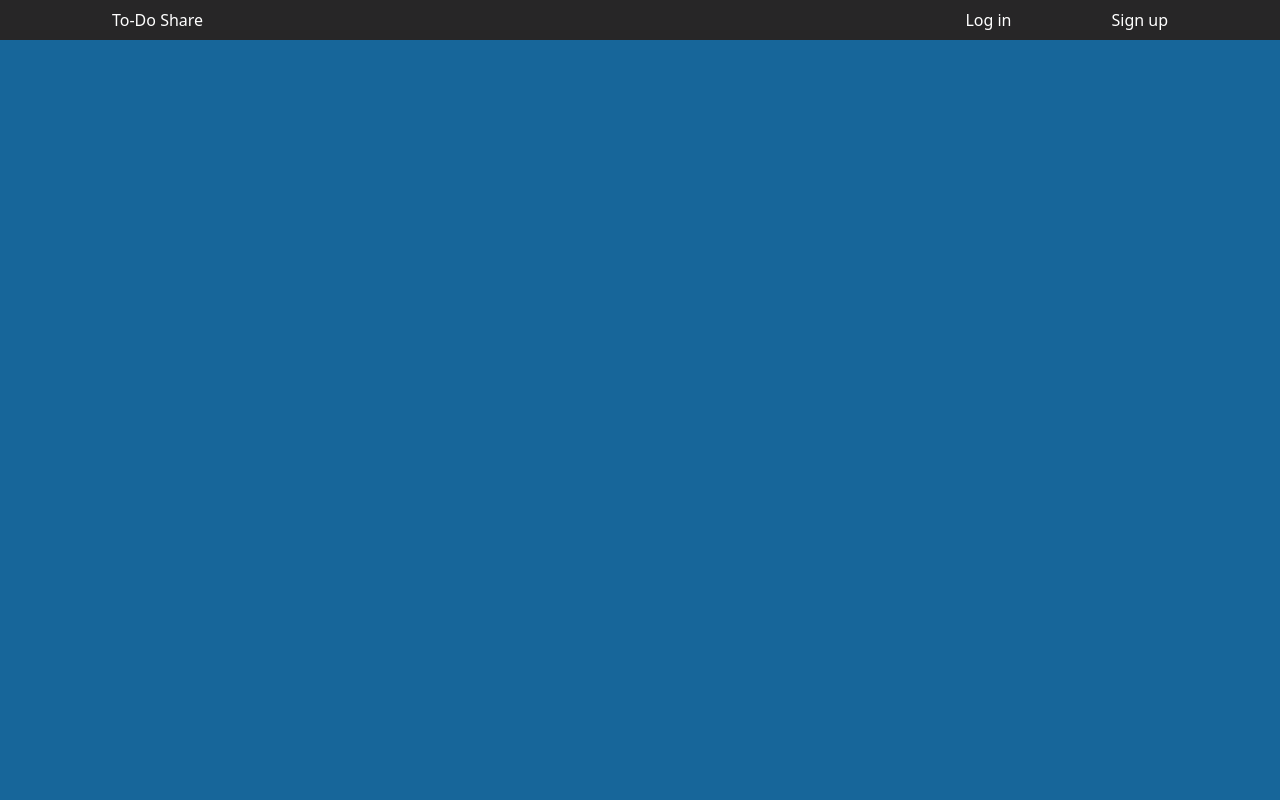
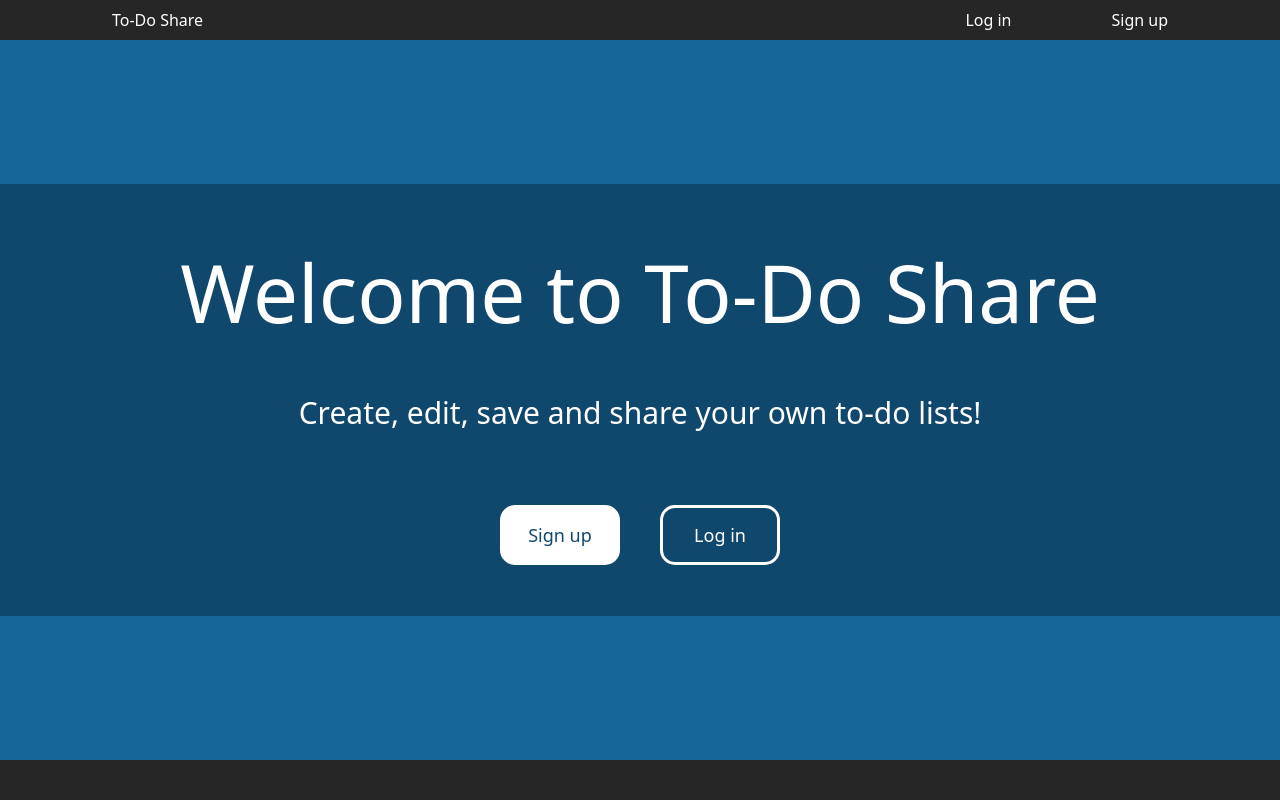
Before and after one commit to BolognaKenshin/to-do-list, a Flask app: page / in a window 1280 px wide. Run offline with Flask 3, Linux system fonts and the light colour scheme; some libraries are stand-ins or nearby versions.

Commit message:
Main Branch

```diff
--- a/main.py
+++ b/main.py
@@ -1,5 +1,6 @@
 from flask import Flask, render_template
 from flask_bootstrap import Bootstrap5
+from werkzeug.security import generate_password_hash, check_password_hash
 
 app = Flask(__name__)
 Bootstrap5(app)
--- a/static/css/styles.css
+++ b/static/css/styles.css
@@ -1,7 +1,70 @@
+#footer-bar {
+    position: relative;
+    background-color: #272627;
+    width: 100%;
+    height: 40px;
+}
+
+.homepage-btn {
+    border-color: white;
+    border-radius: 15px;
+    border-style: solid;
+    border-width: 3px;
+    font-size: 18px;
+    font-weight: 500;
+    width: 120px;
+    height: 60px;
+    margin: 20px;
+}
+
+#homepage-btn-div {
+    display: flex;
+    width: 100%;
+    justify-content: center;
+    margin-top: 50px;
+}
+
+#homepage-log-btn {
+    color: white;
+    background-color: #10486d;
+}
+
+#homepage-sign-btn {
+    background-color: white;
+    color: #10486d;
+}
+
+#homepage-text {
+    color: white;
+    font-size: 30px;
+    margin-top: 50px;
+    text-align: center;
+}
+
+#homepage-title {
+    color: white;
+    font-size: 80px;
+    text-align: center;
+}
+
+#homepage-div {
+    position: relative;
+    background-color: #10486d;
+    height: 60%;
+    padding-top: 60px;
+    width: 100%;
+    top: 20%;
+}
+
 html, body {
     background-color: #17669a;
     height: 100vh;
     width: 100vw;
+}
+
+main {
+    width: 100%;
+    height: calc(100vh - 80px);
 }
 
 nav {
--- a/templates/footer.html
+++ b/templates/footer.html
@@ -1,5 +1,6 @@
-
-        <footer></footer>
+        <footer>
+            <div id="footer-bar"></div>
+        </footer>
         {{ bootstrap.load_js() }}
     </body>
 </html>
--- a/templates/index.html
+++ b/templates/index.html
@@ -1,5 +1,14 @@
 {% include 'header.html' %}
 
-<main></main>
+<main>
+    <div id="homepage-div">
+        <h1 id="homepage-title">Welcome to To-Do Share</h1>
+        <p id="homepage-text">Create, edit, save and share your own to-do lists! </p>
+        <div id="homepage-btn-div">
+        <button class="homepage-btn" id="homepage-sign-btn" onclick="">Sign up</button>
+        <button class="homepage-btn" id="homepage-log-btn" onclick="">Log in</button>
+        </div>
+    </div>
+</main>
 
 {% include 'footer.html' %}
```
Also changed, not shown: 1 other file.
